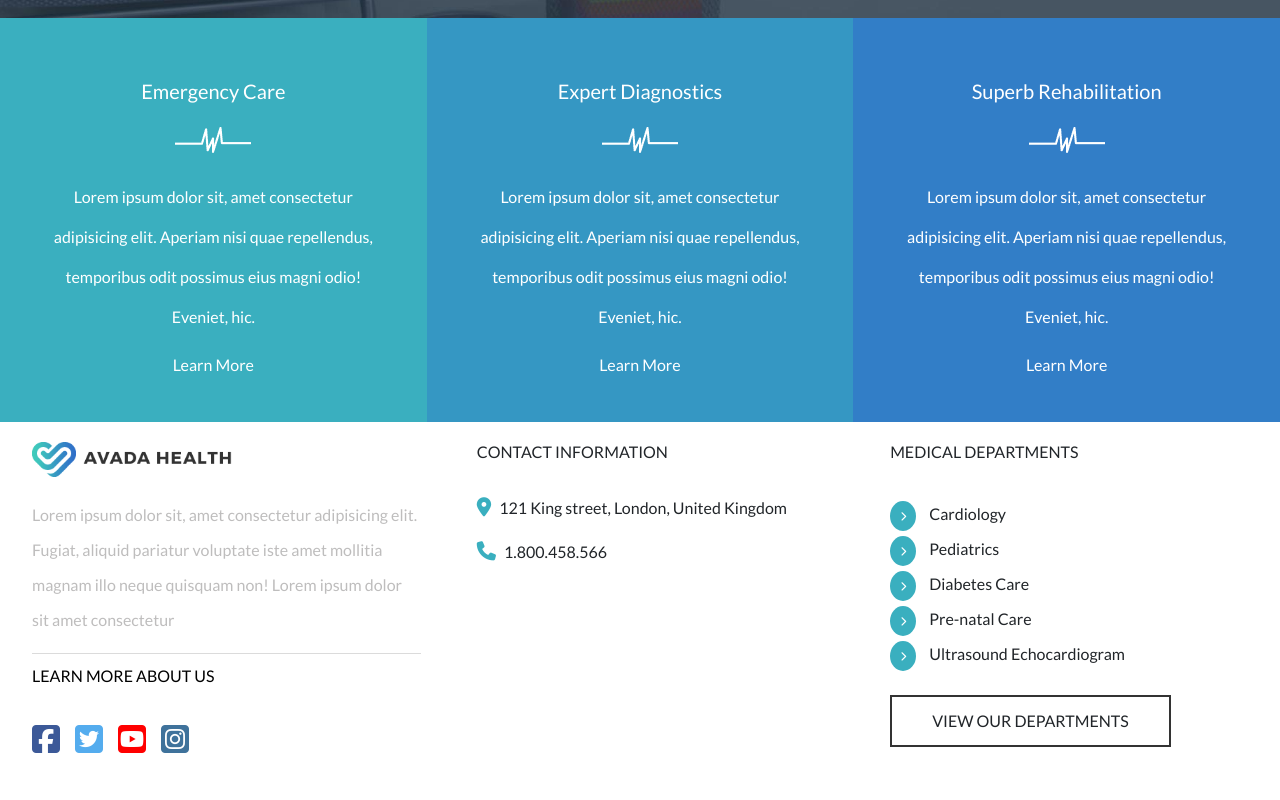
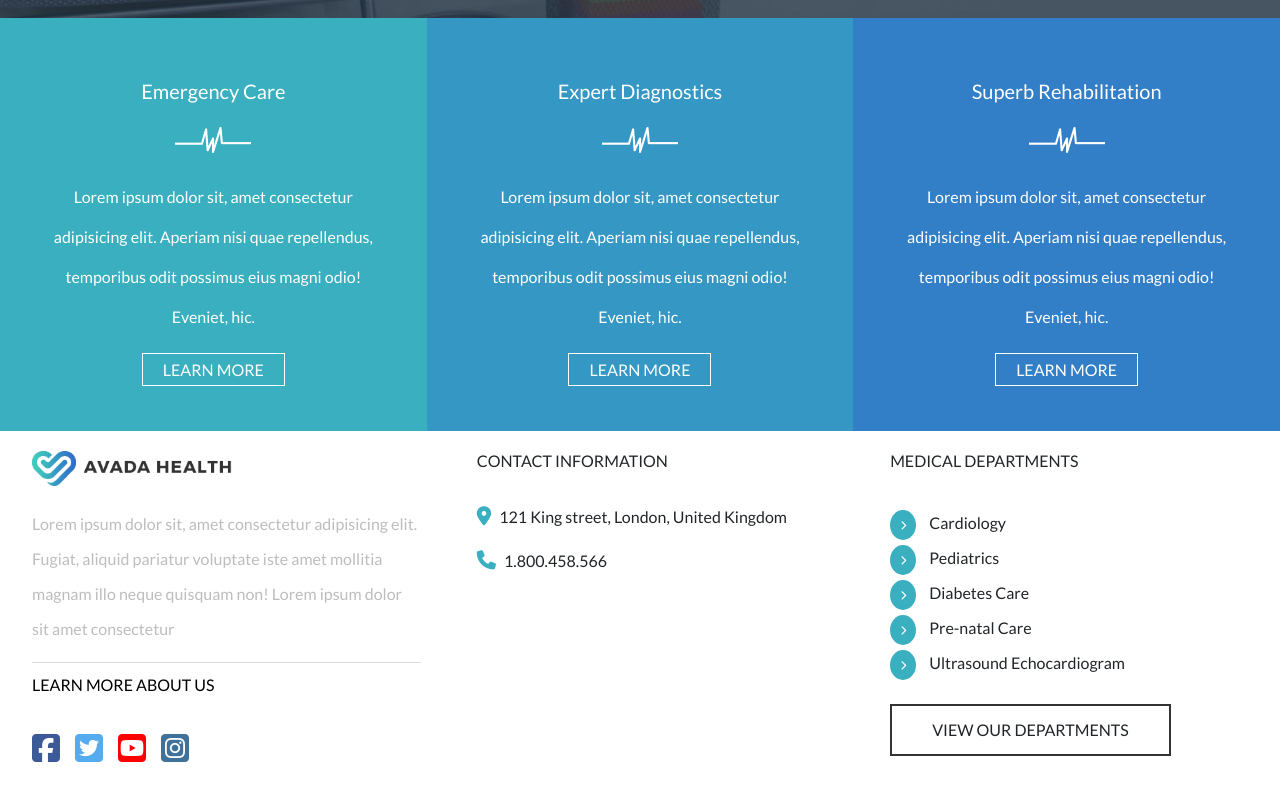
Before and after one commit to Clipper4rancione/proj-html-vuejs, a Vue app: page / in a window 1280 px wide. Shown: the part 5313-6113 px from the top of the page. Built offline with nearby package versions, Linux system fonts and the light colour scheme; a small style sheet from the web is missing.

Commit message:
[add] neutral button

```diff
--- a/src/styles/general.scss
+++ b/src/styles/general.scss
@@ -36,6 +36,15 @@ body{
     cursor: pointer;
 
 }
+.mc-btn-neutral{
+    padding: 12px 20px;
+    text-align: center;
+    line-height: 7px;
+    text-transform: uppercase;
+    cursor: pointer;
+
+    border: 1px solid white;
+}
 .mc-btn-big{
     cursor: pointer;
     padding: 12px 40px;
```
